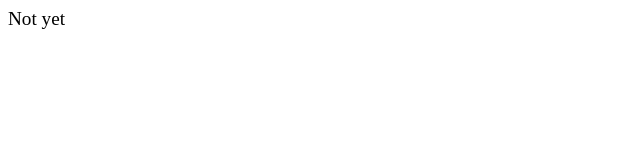
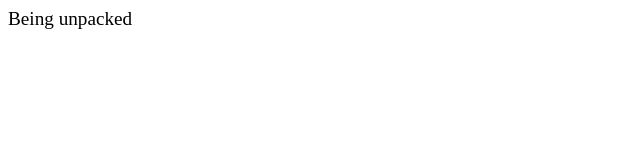
Before and after one commit to cpd85/cpd85.github.io, a plain HTML site: page islunchhere.html in a window 1280 px wide. Shown: the full height of the page, 0-640 px from the left. Drawn offline with Linux system fonts and the light colour scheme.

Commit message:
it's being unpacked

```diff
--- a/islunchhere.html
+++ b/islunchhere.html
@@ -1,4 +1,4 @@
 <!DOCTYPE html>
 <body>
-<big>Not yet</big>
+<big>Being unpacked</big>
 </body>
```
